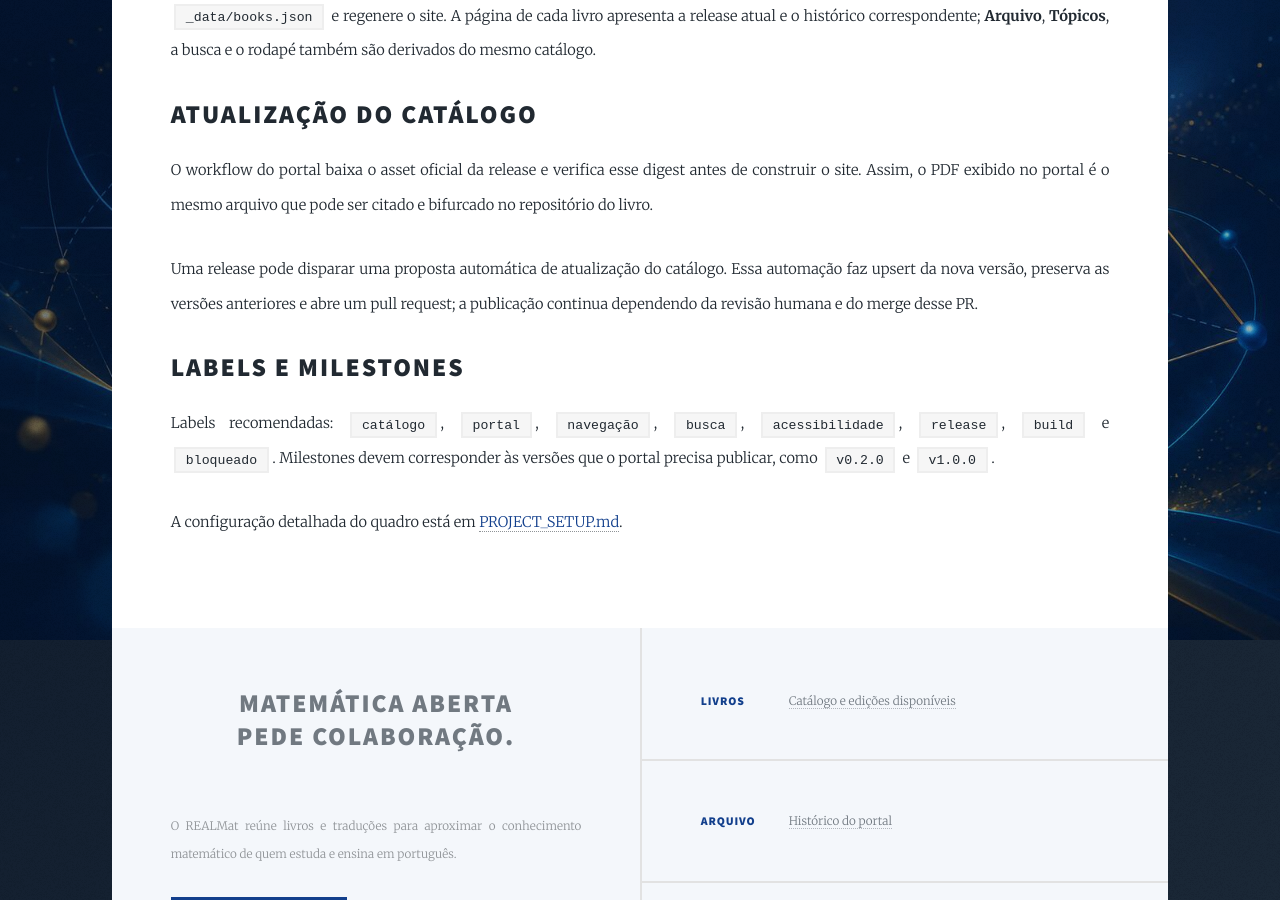
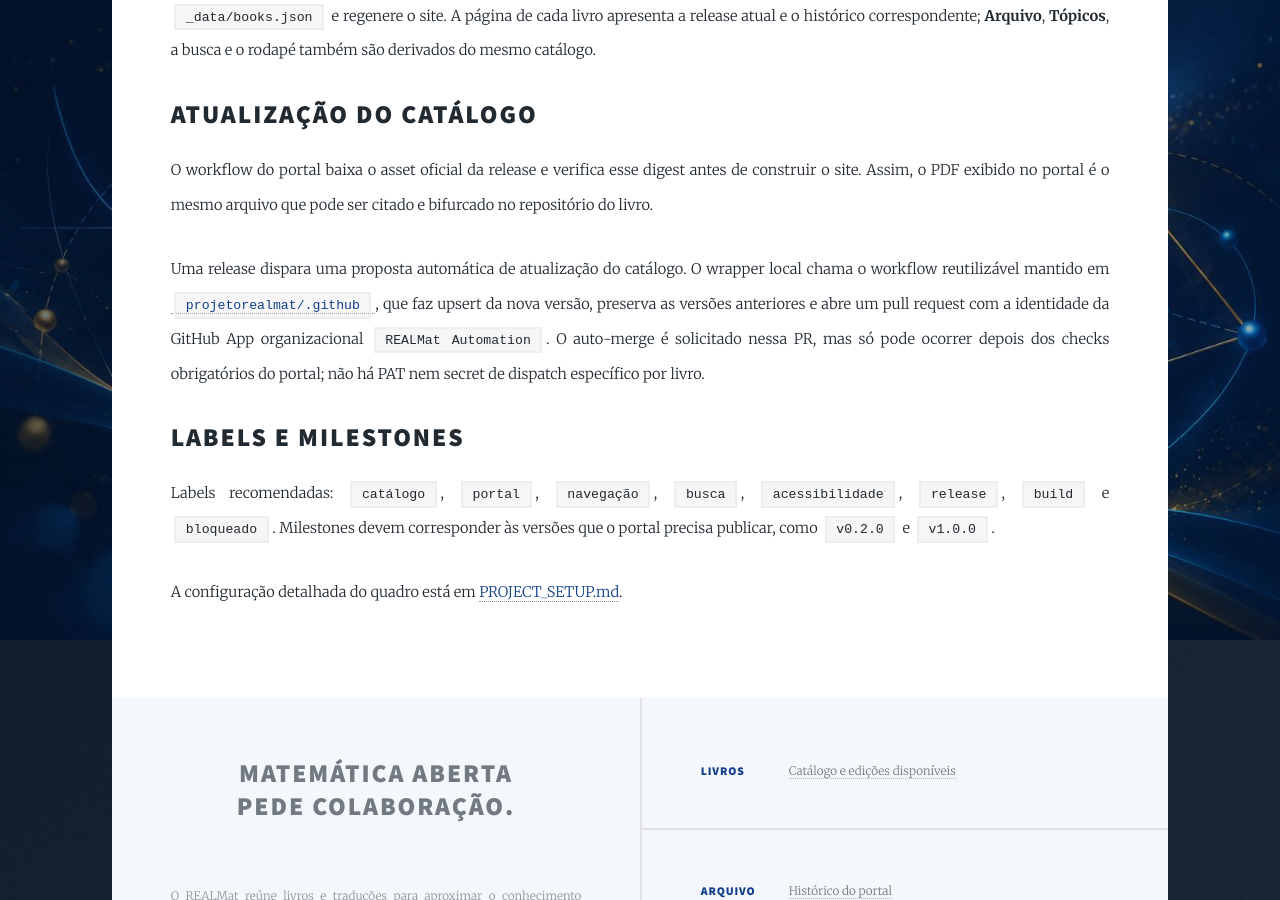
Before and after one commit to projetorealmat/projetorealmat.github.io, a Jekyll site: the page built from EDITORIAL_WORKFLOW.md, in a window 1280 px wide and 900 px high, scrolled down 1613 px. Built offline with Jekyll 4.4.1, drawn with Linux system fonts in a browser that asks for light colours; our own code applies the rules of GitHub Pages for plain Markdown files.

Commit message:
chore: atualizar EDITORIAL_WORKFLOW.md

```diff
--- a/EDITORIAL_WORKFLOW.md
+++ b/EDITORIAL_WORKFLOW.md
@@ -29,7 +29,7 @@ As páginas em `generated/books/` são geradas a partir do catálogo durante o b
 
 O workflow do portal baixa o asset oficial da release e verifica esse digest antes de construir o site. Assim, o PDF exibido no portal é o mesmo arquivo que pode ser citado e bifurcado no repositório do livro.
 
-Uma release pode disparar uma proposta automática de atualização do catálogo. Essa automação faz upsert da nova versão, preserva as versões anteriores e abre um pull request; a publicação continua dependendo da revisão humana e do merge desse PR.
+Uma release dispara uma proposta automática de atualização do catálogo. O wrapper local chama o workflow reutilizável mantido em [`projetorealmat/.github`](https://github.com/projetorealmat/.github), que faz upsert da nova versão, preserva as versões anteriores e abre um pull request com a identidade da GitHub App organizacional `REALMat Automation`. O auto-merge é solicitado nessa PR, mas só pode ocorrer depois dos checks obrigatórios do portal; não há PAT nem secret de dispatch específico por livro.
 
 ## Labels e milestones
 
```
